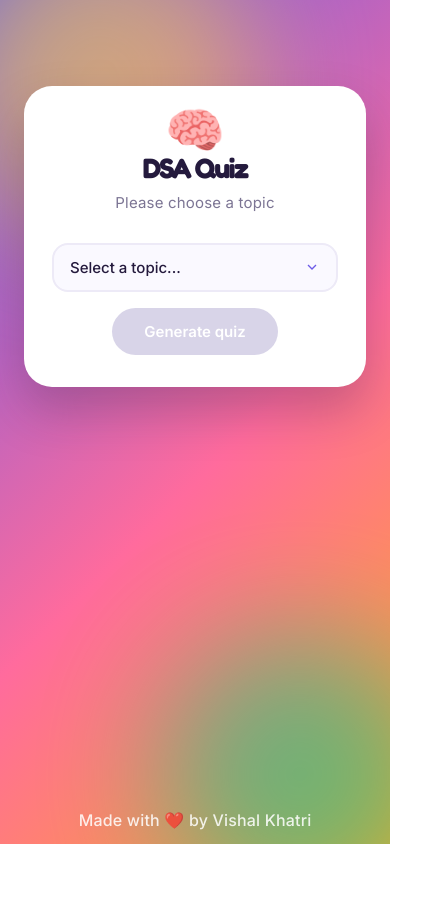
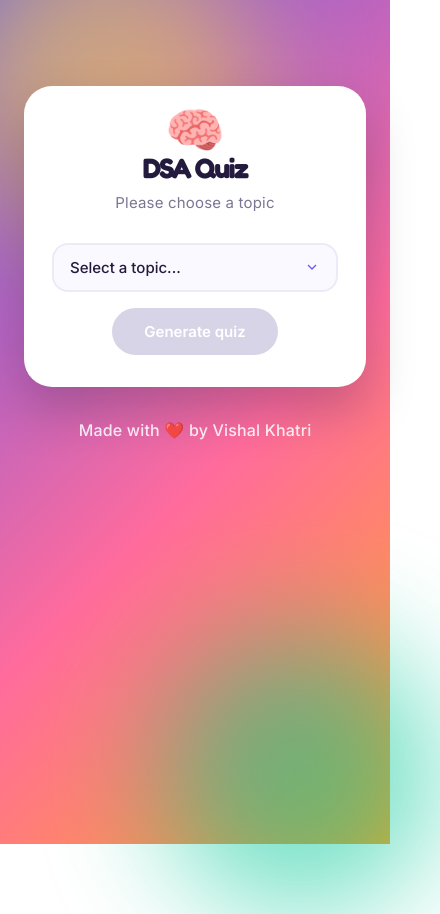
Before and after one commit to vishalk2047/Quiz, a React (Vite) app: page / in a window 390 px wide. Shown: the whole page, 440 px wide, since content can reach past the window. Before the commit the page ends 844 px from the top, so only its background shows below. Built offline with nearby package versions, Linux system fonts and the light colour scheme.

Commit message:
Fix the non-scrollable layout

```diff
--- a/src/components/Quiz.css
+++ b/src/components/Quiz.css
@@ -6,35 +6,32 @@
 
 html, body {
   height: 100%;
-  overflow: hidden;
 }
 
 .quiz-page {
   position: relative;
   min-height: 100vh;
   display: flex;
+  flex-direction: column;
   align-items: center;
   justify-content: center;
   padding: 24px;
-  overflow: hidden;
   background: linear-gradient(135deg, #6C5CE7 0%, #FF6B9D 55%, #FFA62B 100%);
   font-family: 'Inter', sans-serif;
 }
 
 @media (max-width: 480px) {
   .quiz-page {
-    height: 100vh;
-    min-height: 0;
-    align-items: flex-start;
+    min-height: 100vh;
+    justify-content: flex-start;
     padding-top: 86px;
-    padding-bottom: 48px;
-    overflow: hidden;
+    padding-bottom: 64px;
   }
 }
 
 @media (min-width: 481px) {
   .quiz-page {
-    align-items: flex-start;
+    justify-content: flex-start;
     padding-top: 100px;
   }
 }
@@ -72,14 +69,7 @@ html, body {
   border-radius: 28px;
   padding: 32px 28px;
   box-shadow: 0 24px 48px rgba(36, 26, 61, 0.25);
-  max-height: calc(100vh - 220px);
-  overflow-y: auto;
-}
-
-@media (max-width: 480px) {
-  .quiz-card {
-    max-height: calc(100vh - 86px - 48px - 24px);
-  }
+  margin-bottom: 24px;
 }
 
 .progress-row {
@@ -253,24 +243,15 @@ html, body {
 
 /* Footer credit */
 .site-credit {
-  position: fixed;
-  bottom: 12px;
-  left: 0;
-  right: 0;
+  position: relative;
   text-align: center;
   font-family: 'Inter', sans-serif;
   font-size: 16px;
   font-weight: 500;
   color: #FFFFFF !important;
   opacity: 0.85;
+  margin-top: 8px;
   z-index: 2;
-  pointer-events: none;
-}
-
-@media (max-width: 480px) {
-  .site-credit {
-    bottom: 12px;
-  }
 }
 
 .heart-icon {
```
